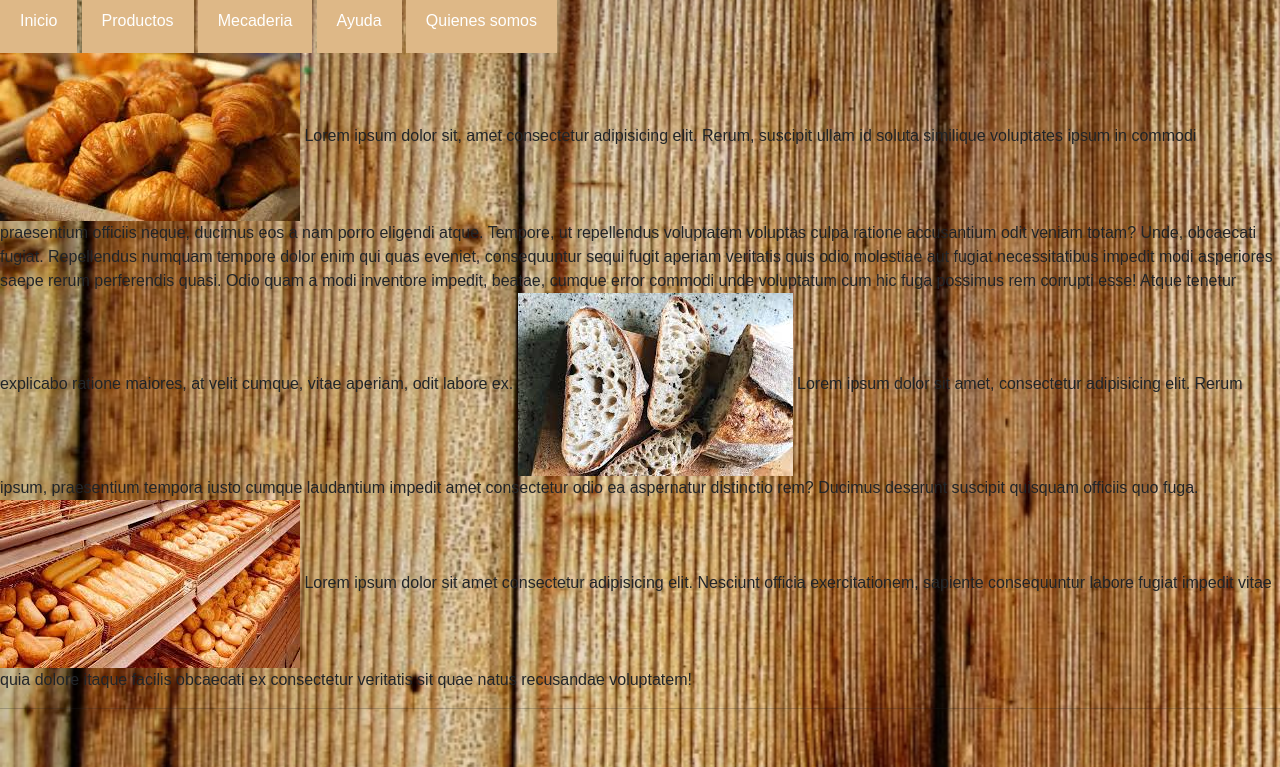
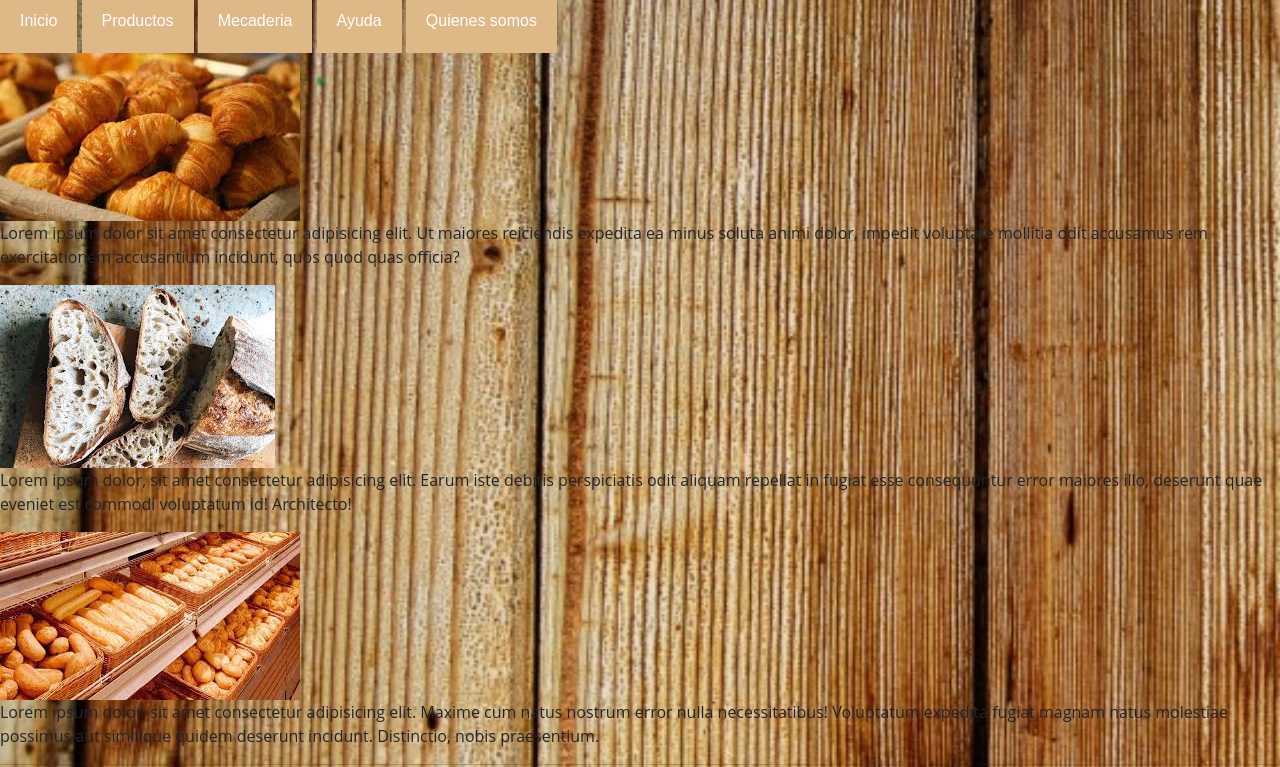
Before and after one commit to TobiasLen/Coderhouse, a plain HTML site: page paginas/mercaderia.html in a window 1280 px wide. Shown: the part 188-955 px from the top of the page. Drawn offline with nearby package versions, Linux system fonts and the light colour scheme.

Commit message:
Actualize pag mercaderia

```diff
--- a/css/estilos.css
+++ b/css/estilos.css
@@ -51,7 +51,9 @@ tity {
 }
 
 
-
+pan casero{
+    width: 20px;
+}
 
 @import url('https://fonts.googleapis.com/css2?family=Open+Sans:wght@400;700&display=swap');
 *{
--- a/paginas/mercaderia.html
+++ b/paginas/mercaderia.html
@@ -27,12 +27,21 @@
         </nav>
     </header>
     <main>
+    <div class="croissant">
         <img src="../imagenes/Croissant.jpg">
-        Lorem ipsum dolor sit, amet consectetur adipisicing elit. Rerum, suscipit ullam id soluta similique voluptates ipsum in commodi praesentium officiis neque, ducimus eos a nam porro eligendi atque. Tempore, ut repellendus voluptatem voluptas culpa ratione accusantium odit veniam totam? Unde, obcaecati fugiat. Repellendus numquam tempore dolor enim qui quas eveniet, consequuntur sequi fugit aperiam veritatis quis odio molestiae aut fugiat necessitatibus impedit modi asperiores saepe rerum perferendis quasi. Odio quam a modi inventore impedit, beatae, cumque error commodi unde voluptatum cum hic fuga possimus rem corrupti esse! Atque tenetur explicabo ratione maiores, at velit cumque, vitae aperiam, odit labore ex.
+        <p>Lorem ipsum dolor sit amet consectetur adipisicing elit. Ut maiores reiciendis expedita ea minus soluta animi dolor, impedit voluptate mollitia odit accusamus rem exercitationem accusantium incidunt, quos quod quas officia?
+        </p>
+    </div>
+
+    <div class="pan casero">
         <img src="../imagenes/pan_casero.jpg">
-        Lorem ipsum dolor sit amet, consectetur adipisicing elit. Rerum ipsum, praesentium tempora iusto cumque laudantium impedit amet consectetur odio ea aspernatur distinctio rem? Ducimus deserunt suscipit quisquam officiis quo fuga.
+        <p>Lorem ipsum dolor, sit amet consectetur adipisicing elit. Earum iste debitis perspiciatis odit aliquam repellat in fugiat esse consequuntur error maiores illo, deserunt quae eveniet est commodi voluptatum id! Architecto!</p>
+    </div>
+
+    <div class="pan">
         <img src="../imagenes/pan.jpg">
-        Lorem ipsum dolor sit amet consectetur adipisicing elit. Nesciunt officia exercitationem, sapiente consequuntur labore fugiat impedit vitae quia dolore itaque facilis obcaecati ex consectetur veritatis sit quae natus recusandae voluptatem!
+        <p>Lorem ipsum dolor, sit amet consectetur adipisicing elit. Maxime cum natus nostrum error nulla necessitatibus! Voluptatum expedita fugiat magnam natus molestiae possimus aut similique quidem deserunt incidunt. Distinctio, nobis praesentium.</p>
+    </div>
     </main>
 
     <hr>
```
Also changed, not shown: index.html (+7 -5 lines).
